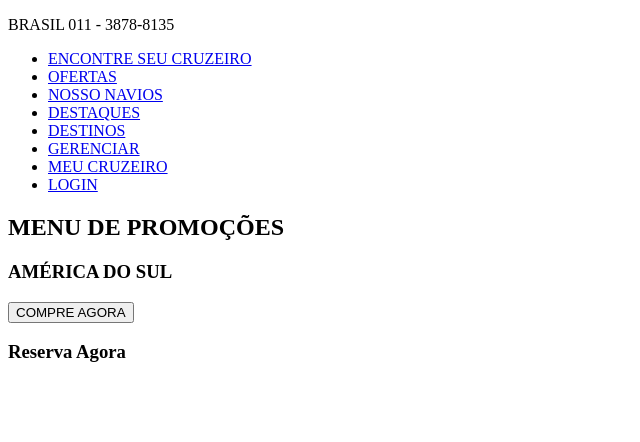
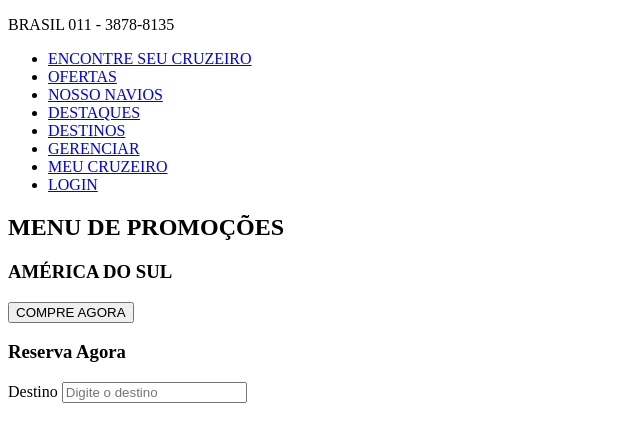
Before and after one commit to raniel-lopes/Prova-Front-End, a plain HTML site: page index.html in a window 1280 px wide. Shown: the whole page, without its empty margins (0-640 px from the left). Drawn offline with Linux system fonts and the light colour scheme.

```diff
--- a/index.html
+++ b/index.html
@@ -3,7 +3,7 @@
   <head>
     <meta charset="UTF-8" />
     <meta name="viewport" content="width=device-width, initial-scale=1.0" />
-    <title>Document</title>
+    <title>MSC_CRUZEIROS</title>
   </head>
   <body>
     <main>
@@ -14,6 +14,7 @@
         </div>
         <nav>
           <ul>
+            <!--Menu Superior de navegação-->
             <li><a href="#">ENCONTRE SEU CRUZEIRO</a></li>
             <li><a href="#">OFERTAS</a></li>
             <li><a href="#">NOSSO NAVIOS</a></li>
@@ -32,7 +33,20 @@
       </header>
       <section id="reservar">
         <h3>Reserva Agora</h3>
-        <label></label>
+        <form>
+          <!-- Campo de destino -->
+          <label for="destination">Destino</label>
+          <input
+            type="text"
+            id="destination"
+            name="destination"
+            placeholder="Digite o destino"
+            required
+          />
+          <div id="destination-suggestions"></div>
+
+          <!-- Cam-->
+        </form>
       </section>
     </main>
   </body>
```
